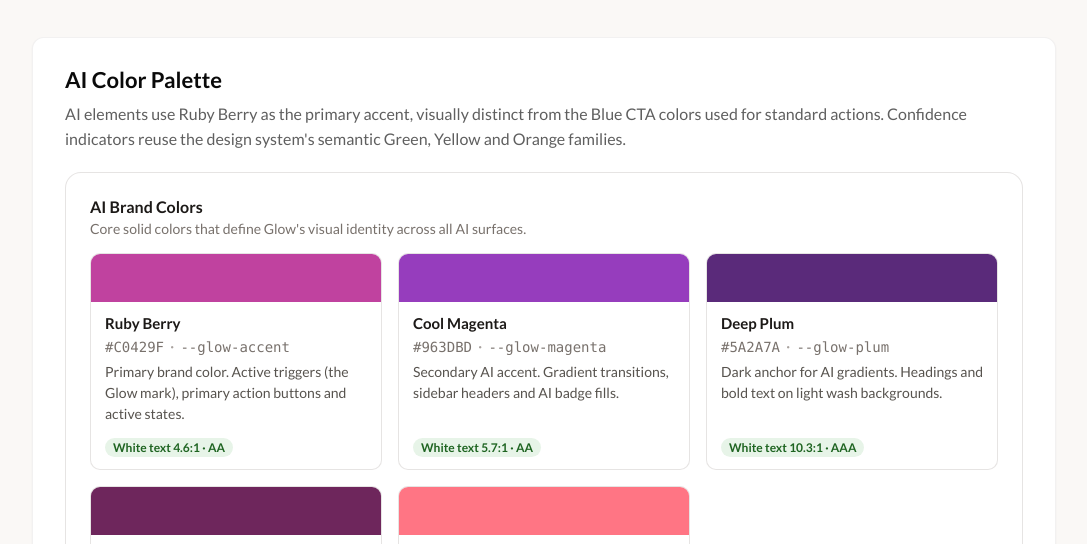
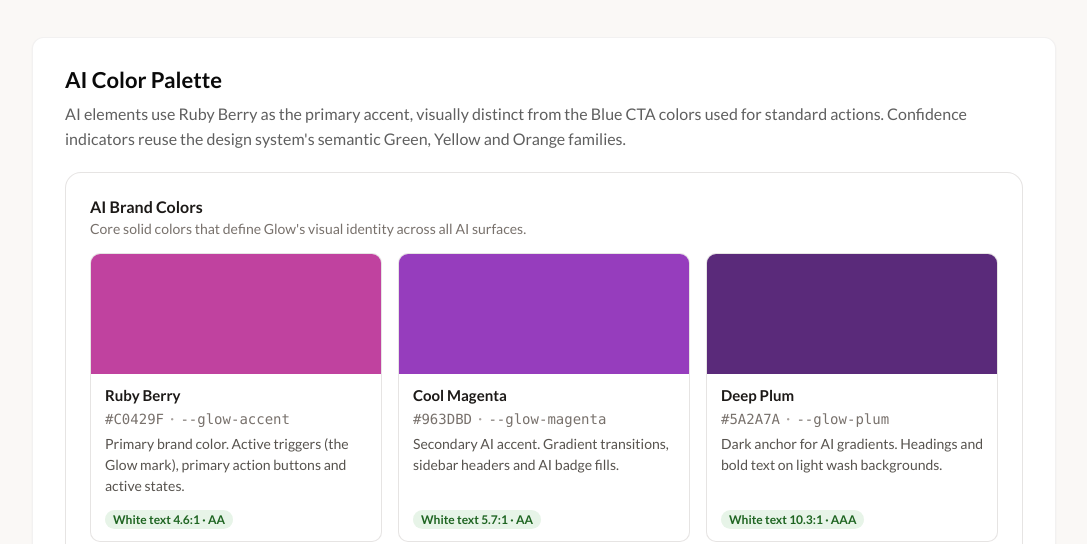
Before and after one commit to charissagudknecht-design/ai-interaction-standards, a plain HTML site: page docs/ai-visual-language.html in a window 1280 px wide. Shown: the part 240-784 px from the top of the page, without its empty margins (96-1183 px from the left). Drawn offline with Linux system fonts and the light colour scheme.

Commit message:
Make palette swatches 120px tall
Co-Authored-By: Claude Opus 5.5 <noreply@anthropic.com>
Claude-Session: https://claude.ai/code/session_01LJTHUQjhshoHdyK9XV8jSP

```diff
--- a/docs/ai-visual-language.html
+++ b/docs/ai-visual-language.html
@@ -53,7 +53,7 @@
             display: flex; flex-direction: column;
         }
         .pal-swatch__bar {
-            min-height: 48px;
+            min-height: 120px;
             display: flex;
             align-items: center;
             gap: 6px;
```
